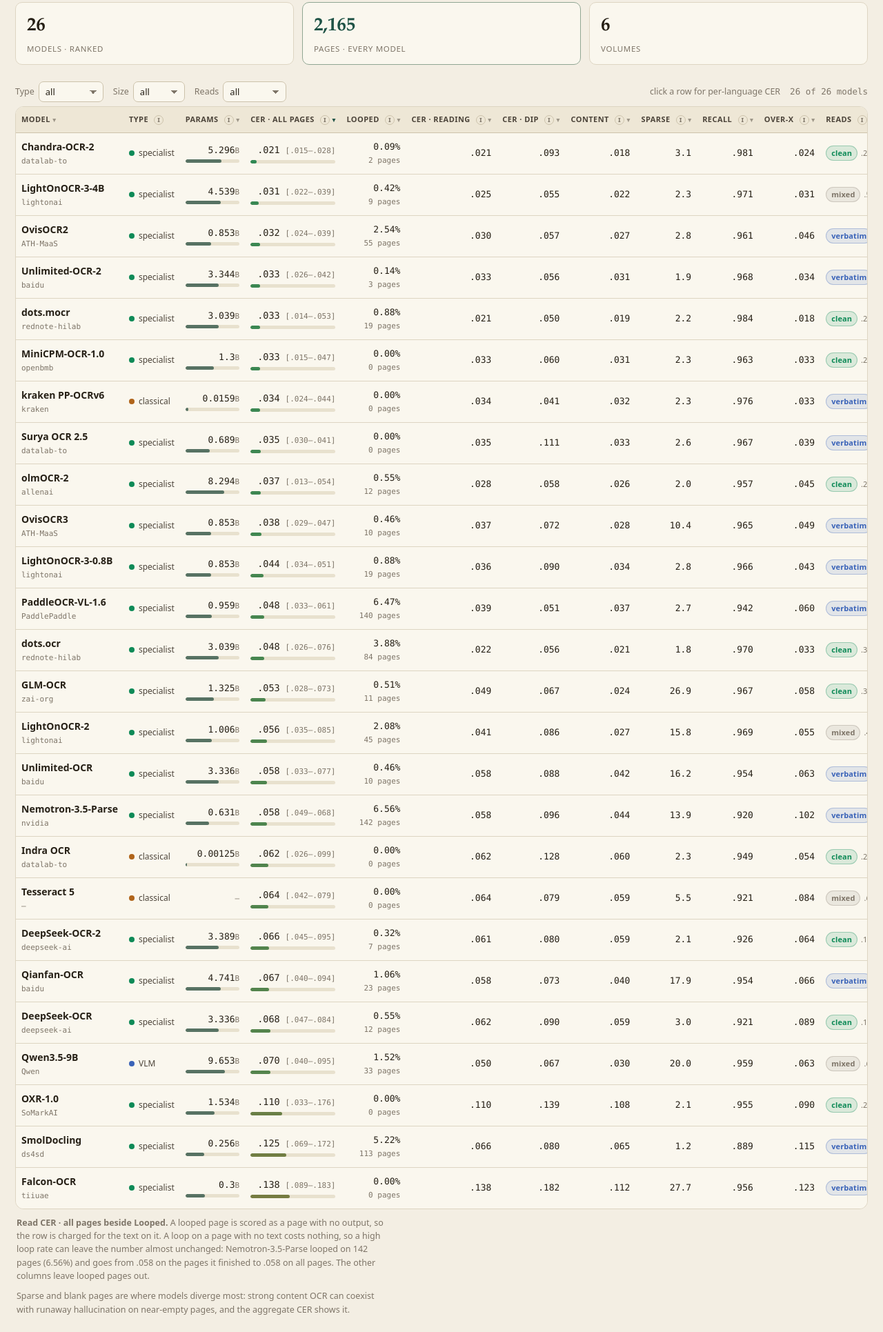
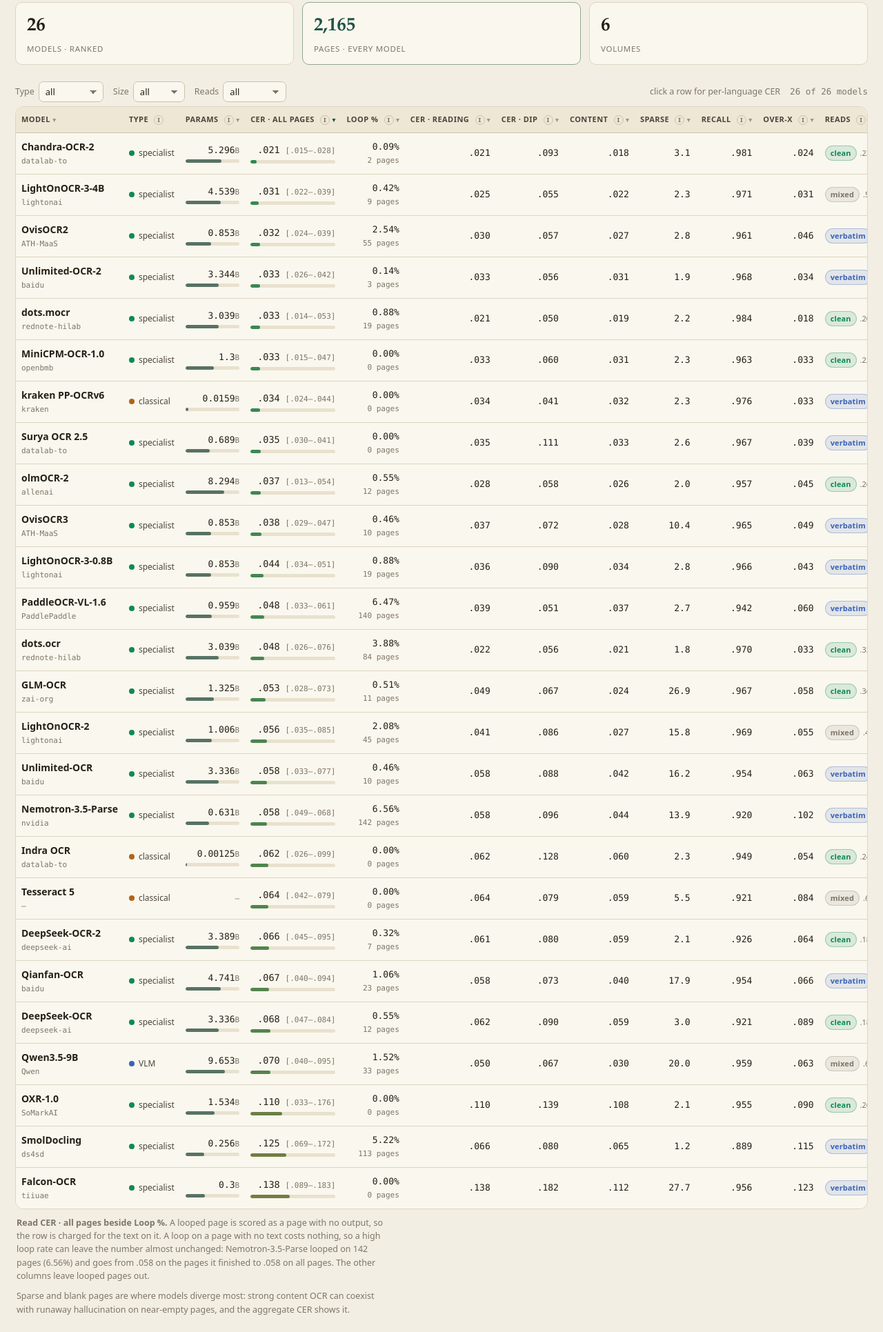
Before and after one commit to finebooks/bhl-ocr-eval, a plain HTML site: page docs/leaderboard/index.html in a window 1280 px wide. Shown: the part 369-2300 px from the top of the page at 69% size. Drawn offline with Linux system fonts and the light colour scheme.

Commit message:
Docs: the board ranks on all-pages CER; state the rule, its limit, and the alternatives
DESIGN.md gains a section for the headline rule: it scores the text a careful
user keeps, so a looped page counts as a page with no output. It states the
limit (a loop on a page with no reference text costs nothing) and the three
alternatives that were measured and not adopted. It also corrects the claim
that loops cluster on dense pages: for three models they fall on blank pages.

RESULTS.md's table is regenerated from the report and ordered by the new
headline; rank mentions follow. GLOSSARY.md and README.md name the headline.

Co-Authored-By: Claude Fable 5.2 <noreply@anthropic.com>
Claude-Session: https://claude.ai/code/session_016isSPmz8kHaAdQSvNxDgLb

```diff
--- a/docs/leaderboard/index.html
+++ b/docs/leaderboard/index.html
@@ -205,8 +205,8 @@
         <th class="l sortable" data-k="name">Model <span class="ar">▾</span></th>
         <th class="l" data-k="type">Type <span class="info" tabindex="0" data-tip="How the model works: <b>VLM</b> = general vision-language model · <b>specialist</b> = OCR-specific model · <b>classical</b> = non-neural OCR engine.">i</span></th>
         <th class="sortable" data-k="params">Params <span class="info" tabindex="0" data-tip="Model size in billions of parameters, <b>measured</b> from the repo's safetensors index (all weights, vision towers included) rather than taken from the model's name — GLM-OCR is 1.33B, not the 0.9B it is usually listed as, and olmOCR-2-<b>7B</b> is 8.29B. Classical engines have no comparable count and are left off the scatter below.">i</span> <span class="ar">▾</span></th>
-        <th class="sortable act" data-k="cer_all">CER · all pages <span class="info" tabindex="0" data-tip="CER · reading over <b>every</b> page. A page where the model looped is scored as if it returned nothing: its text counts as missed, so a looped page with no text costs nothing — see Looped. Equal to CER · reading for a row with no loops or errors. It scores the text you keep after dropping looped pages; <b>lower is better</b>. The board ranks on this.">i</span> <span class="ar">▾</span></th>
-        <th class="sortable" data-k="loop">Looped <span class="info" tabindex="0" data-tip="Pages where generation hit its token cap in a <b>repetition loop</b>, as a share of all pages and as a count. Such a page is left out of every other number on the row and is scored as a page with no output in CER&nbsp;·&nbsp;all&nbsp;pages. A loop on a page with no text costs nothing there, so read the two columns together; <b>lower is better</b>.">i</span> <span class="ar">▾</span></th>
+        <th class="sortable act" data-k="cer_all">CER · all pages <span class="info" tabindex="0" data-tip="CER · reading over <b>every</b> page. A page where the model looped is scored as if it returned nothing: its text counts as missed, so a looped page with no text costs nothing — see Loop&nbsp;%. Equal to CER · reading for a row with no loops or errors. It scores the text you keep after dropping looped pages; <b>lower is better</b>. The board ranks on this.">i</span> <span class="ar">▾</span></th>
+        <th class="sortable" data-k="loop">Loop % <span class="info" tabindex="0" data-tip="Pages where generation hit its token cap in a <b>repetition loop</b>, as a share of all pages and as a count. Such a page is left out of every other number on the row and is scored as a page with no output in CER&nbsp;·&nbsp;all&nbsp;pages. A loop on a page with no text costs nothing there, so read the two columns together; <b>lower is better</b>.">i</span> <span class="ar">▾</span></th>
         <th class="sortable" data-k="cer_read">CER · reading <span class="info" tabindex="0" data-tip="Character error rate, <b>reading</b> lane — NFKC, case-folded, de-hyphenated, markup stripped, body only. Reading ability, not transcription convention. Micro-averaged across the pages the model finished (looped pages excluded); <b>lower is better</b>.">i</span> <span class="ar">▾</span></th>
         <th class="sortable" data-k="cer_dip">CER · dip <span class="info" tabindex="0" data-tip="Character error rate, <b>diplomatic</b> lane — NFC, case-sensitive, keeps long-s (ſ), ligatures and diacritics. Fidelity to the original spelling; <b>lower is better</b>.">i</span> <span class="ar">▾</span></th>
         <th class="sortable" data-k="content_cer">Content <span class="info" tabindex="0" data-tip="CER · reading over the 1,737 <b>content</b> pages only — ordinary text pages.">i</span> <span class="ar">▾</span></th>
@@ -235,7 +235,7 @@
     design.</p>
     <ul>
       <li><b>A page can end three ways.</b> Scored; <i>looped</i> (hit its token cap mid repetition
-      loop — left out of CER&nbsp;·&nbsp;reading and the other columns, counted in Looped, and scored
+      loop — left out of CER&nbsp;·&nbsp;reading and the other columns, counted in Loop&nbsp;%, and scored
       as a page with no output in CER&nbsp;·&nbsp;all&nbsp;pages); or <i>errored</i> (the
       producer failed — any error makes the row ineligible for ranking under fail-closed scoring).</li>
       <li><b>CER · reading</b> folds long-s/case/ligatures (reading ability); <b>CER · dip</b> keeps them
@@ -476,7 +476,7 @@ else{exNote.remove();}
   if(!loopers.length)return;
   const w=loopers.reduce((a,b)=>a.loop>b.loop?a:b);
   document.getElementById("loopNote").innerHTML=
-    `<b>Read CER · all pages beside Looped.</b> A looped page is scored as a page with no output, so the `+
+    `<b>Read CER · all pages beside Loop %.</b> A looped page is scored as a page with no output, so the `+
     `row is charged for the text on it. A loop on a page with no text costs nothing, so a high loop rate `+
     `can leave the number almost unchanged: ${w.name} looped on ${w.looped} pages (${lp(w.loop)}) and goes `+
     `from ${pf(w.cer_read)} on the pages it finished to ${pf(w.cer_all)} on all pages. The other columns `+
```
Also changed, not shown: 4 other files.
